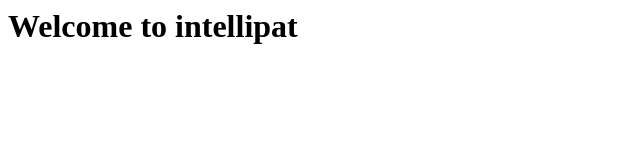
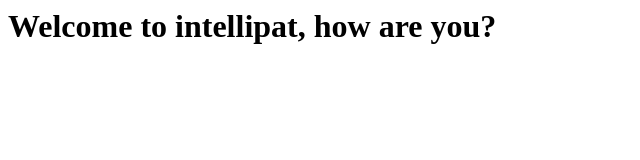
Before and after one commit to saicharan621/website, a plain HTML site: page index.html in a window 1280 px wide. Shown: the whole page, without its empty margins (0-640 px from the left). Drawn offline with Linux system fonts and the light colour scheme.

Commit message:
content update

```diff
--- a/index.html
+++ b/index.html
@@ -1,6 +1,6 @@
 <html>
 <title>Jenkins CI/CD pipeline</title>
 <body>
-<h1> Welcome to intellipat </h1>
+<h1> Welcome to intellipat, how are you? </h1>
 </body>
 </html>
```
